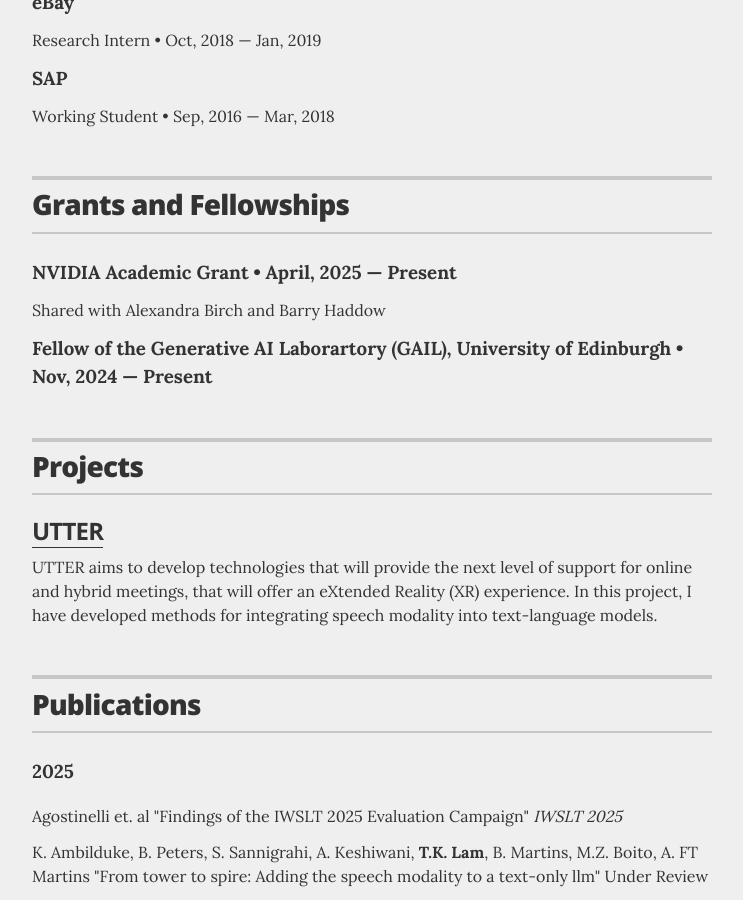
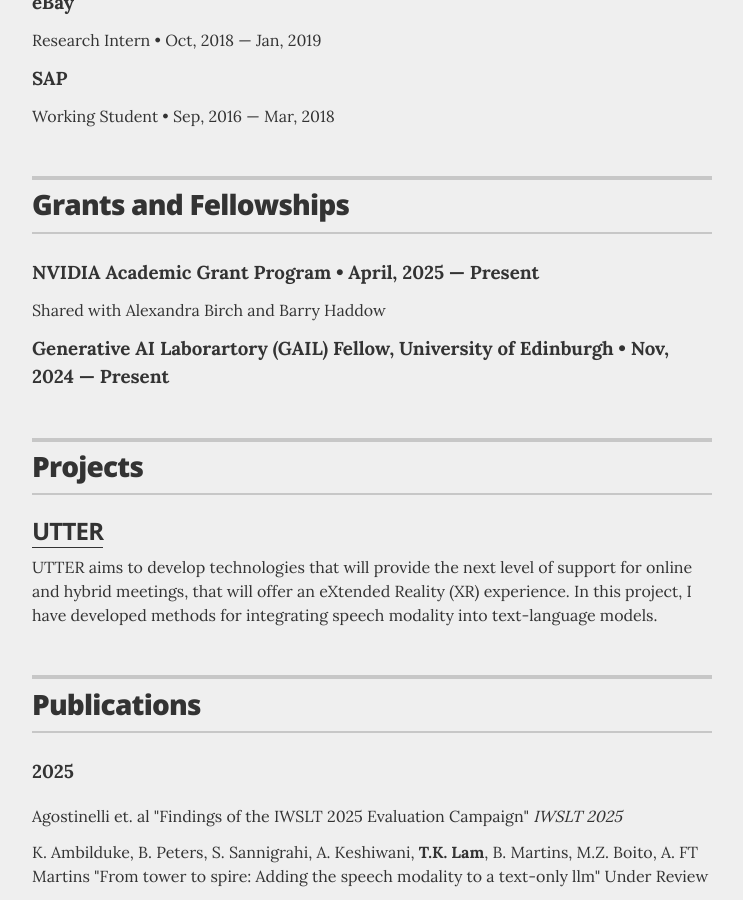
Before and after one commit to heidelkin/heidelkin.github.io, a Jekyll site: the page built from index.html, in a window 1280 px wide and 900 px high, scrolled down 846 px. Shown: the whole window, without its empty margins (268-1011 px from the left). Built offline with Jekyll 4.4.1, drawn with Linux system fonts in a browser that asks for light colours.

Commit message:
update grant

```diff
--- a/_data/grant.yaml
+++ b/_data/grant.yaml
@@ -1,8 +1,8 @@
 # Grants
-- name: NVIDIA Academic Grant
+- name: NVIDIA Academic Grant Program
   duration: April, 2025 &mdash; Present
   summary: Shared with Alexandra Birch and Barry Haddow
 
-- name: Fellow of the Generative AI Laborartory (GAIL), University of Edinburgh
+- name: Generative AI Laborartory (GAIL) Fellow, University of Edinburgh
   duration:  Nov, 2024 &mdash; Present
   # summary: If your stint was shorter, feel free to be brief and just call out the most meaningful points of your role. Be concise, and be meaninful. The person reading just needs enough to want to talk to you more about your experience.
```
